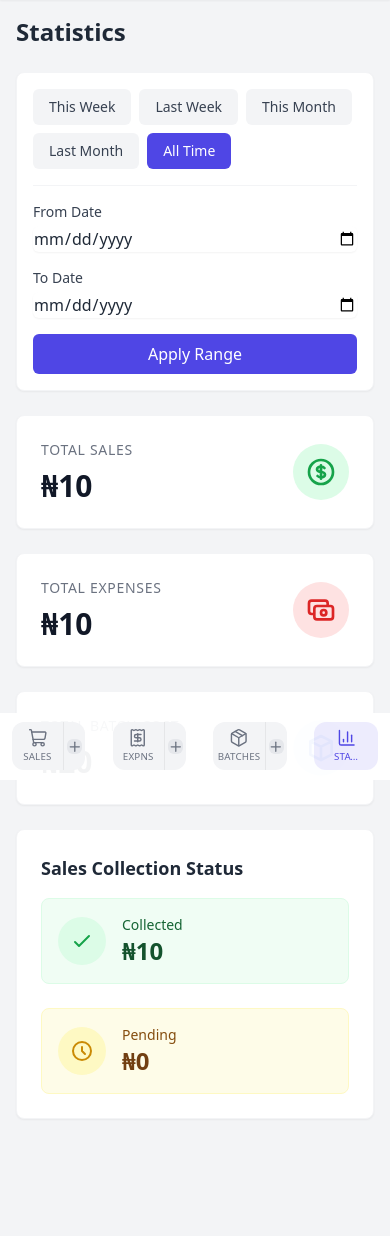
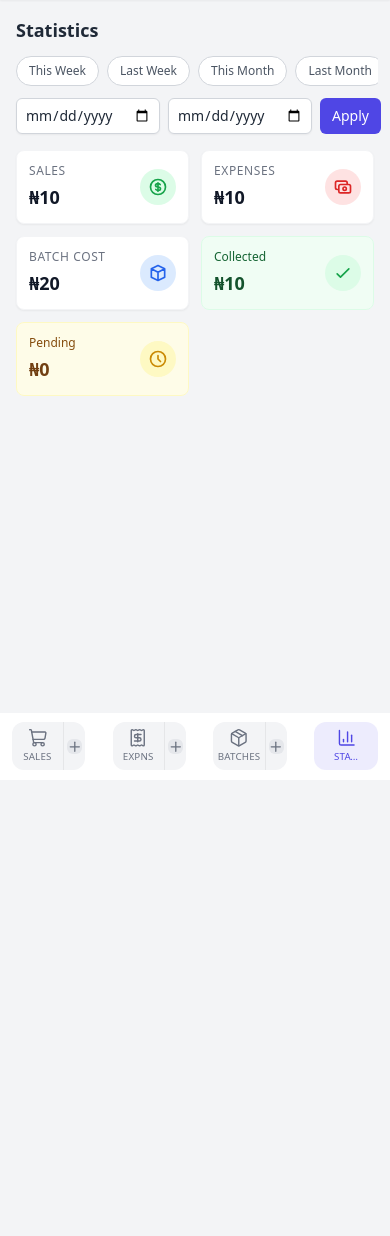
Before and after one commit to walidyoshi/wals-honey-mgmt, a Django app: page /statistics/ in a window 390 px wide. Shown: the part 64-1300 px from the top of the page. After the commit the page ends 834 px from the top, so only its background shows below. Run offline with Django 5.2, Linux system fonts and the light colour scheme; a user stored in the database is signed in; tables that the repository leaves empty hold one stand-in row (values such as "Sample post"); some libraries are stand-ins or nearby versions.

Commit message:
Mobile view fix for stats page

```diff
--- a/apps/reports/templates/reports/statistics.html
+++ b/apps/reports/templates/reports/statistics.html
@@ -4,12 +4,12 @@
 {% block title %}Statistics{% endblock %}
 
 {% block content %}
-<div class="mb-6">
-    <h1 class="text-2xl font-bold text-gray-800">Statistics</h1>
+<div class="mb-3">
+    <h1 class="text-lg sm:text-2xl font-bold text-gray-800">Statistics</h1>
 </div>
 
-<!-- Date Filters -->
-<div class="bg-white p-4 rounded-lg shadow-sm border border-gray-100 mb-6">
+<!-- Desktop Date Filters (hidden on mobile) -->
+<div class="hidden md:block bg-white p-4 rounded-lg shadow-sm border border-gray-100 mb-6">
     <form method="get" class="space-y-4">
         <!-- Quick Presets -->
         <div class="flex flex-wrap gap-2">
@@ -61,25 +61,67 @@
     </form>
 </div>
 
+<!-- Mobile Compact Filter -->
+<div class="md:hidden mb-4 space-y-2">
+    <!-- Quick Presets - Horizontal scroll -->
+    <div class="flex gap-2 overflow-x-auto pb-1 -mx-1 px-1">
+        <a href="?preset=this_week"
+            class="flex-shrink-0 px-3 py-1.5 rounded-full text-xs font-medium transition-colors
+                {% if current_preset == 'this_week' %}bg-indigo-600 text-white{% else %}bg-white text-gray-600 border border-gray-300{% endif %}">
+            This Week
+        </a>
+        <a href="?preset=last_week"
+            class="flex-shrink-0 px-3 py-1.5 rounded-full text-xs font-medium transition-colors
+                {% if current_preset == 'last_week' %}bg-indigo-600 text-white{% else %}bg-white text-gray-600 border border-gray-300{% endif %}">
+            Last Week
+        </a>
+        <a href="?preset=this_month"
+            class="flex-shrink-0 px-3 py-1.5 rounded-full text-xs font-medium transition-colors
+                {% if current_preset == 'this_month' %}bg-indigo-600 text-white{% else %}bg-white text-gray-600 border border-gray-300{% endif %}">
+            This Month
+        </a>
+        <a href="?preset=last_month"
+            class="flex-shrink-0 px-3 py-1.5 rounded-full text-xs font-medium transition-colors
+                {% if current_preset == 'last_month' %}bg-indigo-600 text-white{% else %}bg-white text-gray-600 border border-gray-300{% endif %}">
+            Last Month
+        </a>
+        <a href="{% url 'reports:statistics' %}"
+            class="flex-shrink-0 px-3 py-1.5 rounded-full text-xs font-medium transition-colors
+                {% if current_preset == 'all' %}bg-indigo-600 text-white{% else %}bg-white text-gray-600 border border-gray-300{% endif %}">
+            All Time
+        </a>
+    </div>
+    <!-- Date Range Row -->
+    <form method="get" class="flex gap-2">
+        <input type="date" name="date_from" value="{{ date_from_str }}"
+            class="flex-1 rounded-md border border-gray-300 shadow-sm focus:border-indigo-500 focus:ring-indigo-500 text-sm px-2 py-1.5">
+        <input type="date" name="date_to" value="{{ date_to_str }}"
+            class="flex-1 rounded-md border border-gray-300 shadow-sm focus:border-indigo-500 focus:ring-indigo-500 text-sm px-2 py-1.5">
+        <button type="submit" class="bg-indigo-600 text-white px-3 py-1.5 rounded-md text-sm whitespace-nowrap">
+            Apply
+        </button>
+    </form>
+</div>
+
 <!-- Date Range Display -->
 {% if date_from and date_to %}
-<div class="mb-4 text-sm text-gray-600">
-    Showing data from <span class="font-medium">{{ date_from|date:"M d, Y" }}</span>
-    to <span class="font-medium">{{ date_to|date:"M d, Y" }}</span>
+<div class="mb-3 text-xs sm:text-sm text-gray-600">
+    <span class="font-medium">{{ date_from|date:"M d, Y" }}</span> -
+    <span class="font-medium">{{ date_to|date:"M d, Y" }}</span>
 </div>
 {% endif %}
 
-<!-- Statistics Cards -->
-<div class="grid grid-cols-1 md:grid-cols-2 lg:grid-cols-3 gap-6 mb-6">
+<!-- Statistics Cards - 2 per row on mobile -->
+<div class="grid grid-cols-2 md:grid-cols-3 gap-3 sm:gap-6 mb-4">
     <!-- Total Sales -->
-    <div class="bg-white rounded-lg shadow-sm border border-gray-100 p-6">
+    <div class="bg-white rounded-lg shadow-sm border border-gray-100 p-3 sm:p-6">
         <div class="flex items-center justify-between">
-            <div>
-                <p class="text-sm font-medium text-gray-500 uppercase tracking-wider">Total Sales</p>
-                <p class="mt-2 text-3xl font-bold text-gray-900">₦{{ total_sales|intcomma }}</p>
+            <div class="min-w-0 flex-1">
+                <p class="text-xs sm:text-sm font-medium text-gray-500 uppercase tracking-wider truncate">Sales</p>
+                <p class="mt-1 sm:mt-2 text-lg sm:text-3xl font-bold text-gray-900">₦{{ total_sales|intcomma }}</p>
             </div>
-            <div class="p-3 bg-green-100 rounded-full">
-                <svg class="w-8 h-8 text-green-600" fill="none" viewBox="0 0 24 24" stroke="currentColor">
+            <div class="p-2 sm:p-3 bg-green-100 rounded-full ml-2 flex-shrink-0">
+                <svg class="w-5 h-5 sm:w-8 sm:h-8 text-green-600" fill="none" viewBox="0 0 24 24" stroke="currentColor">
                     <path stroke-linecap="round" stroke-linejoin="round" stroke-width="2"
                         d="M12 8c-1.657 0-3 .895-3 2s1.343 2 3 2 3 .895 3 2-1.343 2-3 2m0-8c1.11 0 2.08.402 2.599 1M12 8V7m0 1v8m0 0v1m0-1c-1.11 0-2.08-.402-2.599-1M21 12a9 9 0 11-18 0 9 9 0 0118 0z"/>
                 </svg>
@@ -88,14 +130,14 @@
     </div>
 
     <!-- Total Expenses -->
-    <div class="bg-white rounded-lg shadow-sm border border-gray-100 p-6">
+    <div class="bg-white rounded-lg shadow-sm border border-gray-100 p-3 sm:p-6">
         <div class="flex items-center justify-between">
-            <div>
-                <p class="text-sm font-medium text-gray-500 uppercase tracking-wider">Total Expenses</p>
-                <p class="mt-2 text-3xl font-bold text-gray-900">₦{{ total_expenses|intcomma }}</p>
+            <div class="min-w-0 flex-1">
+                <p class="text-xs sm:text-sm font-medium text-gray-500 uppercase tracking-wider truncate">Expenses</p>
+                <p class="mt-1 sm:mt-2 text-lg sm:text-3xl font-bold text-gray-900">₦{{ total_expenses|intcomma }}</p>
             </div>
-            <div class="p-3 bg-red-100 rounded-full">
-                <svg class="w-8 h-8 text-red-600" fill="none" viewBox="0 0 24 24" stroke="currentColor">
+            <div class="p-2 sm:p-3 bg-red-100 rounded-full ml-2 flex-shrink-0">
+                <svg class="w-5 h-5 sm:w-8 sm:h-8 text-red-600" fill="none" viewBox="0 0 24 24" stroke="currentColor">
                     <path stroke-linecap="round" stroke-linejoin="round" stroke-width="2"
                         d="M17 9V7a2 2 0 00-2-2H5a2 2 0 00-2 2v6a2 2 0 002 2h2m2 4h10a2 2 0 002-2v-6a2 2 0 00-2-2H9a2 2 0 00-2 2v6a2 2 0 002 2zm7-5a2 2 0 11-4 0 2 2 0 014 0z"/>
                 </svg>
@@ -104,49 +146,47 @@
     </div>
 
     <!-- Total Batch Cost -->
-    <div class="bg-white rounded-lg shadow-sm border border-gray-100 p-6">
+    <div class="bg-white rounded-lg shadow-sm border border-gray-100 p-3 sm:p-6">
         <div class="flex items-center justify-between">
-            <div>
-                <p class="text-sm font-medium text-gray-500 uppercase tracking-wider">Total Batch Cost</p>
-                <p class="mt-2 text-3xl font-bold text-gray-900">₦{{ total_batch_cost|intcomma }}</p>
+            <div class="min-w-0 flex-1">
+                <p class="text-xs sm:text-sm font-medium text-gray-500 uppercase tracking-wider truncate">Batch Cost</p>
+                <p class="mt-1 sm:mt-2 text-lg sm:text-3xl font-bold text-gray-900">₦{{ total_batch_cost|intcomma }}</p>
             </div>
-            <div class="p-3 bg-blue-100 rounded-full">
-                <svg class="w-8 h-8 text-blue-600" fill="none" viewBox="0 0 24 24" stroke="currentColor">
+            <div class="p-2 sm:p-3 bg-blue-100 rounded-full ml-2 flex-shrink-0">
+                <svg class="w-5 h-5 sm:w-8 sm:h-8 text-blue-600" fill="none" viewBox="0 0 24 24" stroke="currentColor">
                     <path stroke-linecap="round" stroke-linejoin="round" stroke-width="2"
                         d="M20 7l-8-4-8 4m16 0l-8 4m8-4v10l-8 4m0-10L4 7m8 4v10M4 7v10l8 4"/>
                 </svg>
             </div>
         </div>
     </div>
-</div>
 
-<!-- Sales Collection Status -->
-<div class="bg-white rounded-lg shadow-sm border border-gray-100 p-6">
-    <h2 class="text-lg font-semibold text-gray-800 mb-4">Sales Collection Status</h2>
-    <div class="grid grid-cols-1 md:grid-cols-2 gap-6">
-        <!-- Collected -->
-        <div class="flex items-center p-4 bg-green-50 rounded-lg border border-green-100">
-            <div class="p-3 bg-green-100 rounded-full mr-4">
-                <svg class="w-6 h-6 text-green-600" fill="none" viewBox="0 0 24 24" stroke="currentColor">
+    <!-- Collected -->
+    <div class="bg-green-50 rounded-lg border border-green-100 p-3 sm:p-6">
+        <div class="flex items-center justify-between">
+            <div class="min-w-0 flex-1">
+                <p class="text-xs sm:text-sm font-medium text-green-800 truncate">Collected</p>
+                <p class="mt-1 sm:mt-2 text-lg sm:text-2xl font-bold text-green-900">₦{{ sales_collected|intcomma }}</p>
+            </div>
+            <div class="p-2 sm:p-3 bg-green-100 rounded-full ml-2 flex-shrink-0">
+                <svg class="w-5 h-5 sm:w-6 sm:h-6 text-green-600" fill="none" viewBox="0 0 24 24" stroke="currentColor">
                     <path stroke-linecap="round" stroke-linejoin="round" stroke-width="2" d="M5 13l4 4L19 7"/>
                 </svg>
             </div>
-            <div>
-                <p class="text-sm font-medium text-green-800">Collected</p>
-                <p class="text-2xl font-bold text-green-900">₦{{ sales_collected|intcomma }}</p>
+        </div>
+    </div>
+
+    <!-- Pending -->
+    <div class="bg-yellow-50 rounded-lg border border-yellow-100 p-3 sm:p-6">
+        <div class="flex items-center justify-between">
+            <div class="min-w-0 flex-1">
+                <p class="text-xs sm:text-sm font-medium text-yellow-800 truncate">Pending</p>
+                <p class="mt-1 sm:mt-2 text-lg sm:text-2xl font-bold text-yellow-900">₦{{ sales_pending|intcomma }}</p>
             </div>
-        </div>
-
-        <!-- Pending -->
-        <div class="flex items-center p-4 bg-yellow-50 rounded-lg border border-yellow-100">
-            <div class="p-3 bg-yellow-100 rounded-full mr-4">
-                <svg class="w-6 h-6 text-yellow-600" fill="none" viewBox="0 0 24 24" stroke="currentColor">
+            <div class="p-2 sm:p-3 bg-yellow-100 rounded-full ml-2 flex-shrink-0">
+                <svg class="w-5 h-5 sm:w-6 sm:h-6 text-yellow-600" fill="none" viewBox="0 0 24 24" stroke="currentColor">
                     <path stroke-linecap="round" stroke-linejoin="round" stroke-width="2" d="M12 8v4l3 3m6-3a9 9 0 11-18 0 9 9 0 0118 0z"/>
                 </svg>
-            </div>
-            <div>
-                <p class="text-sm font-medium text-yellow-800">Pending</p>
-                <p class="text-2xl font-bold text-yellow-900">₦{{ sales_pending|intcomma }}</p>
             </div>
         </div>
     </div>
```
